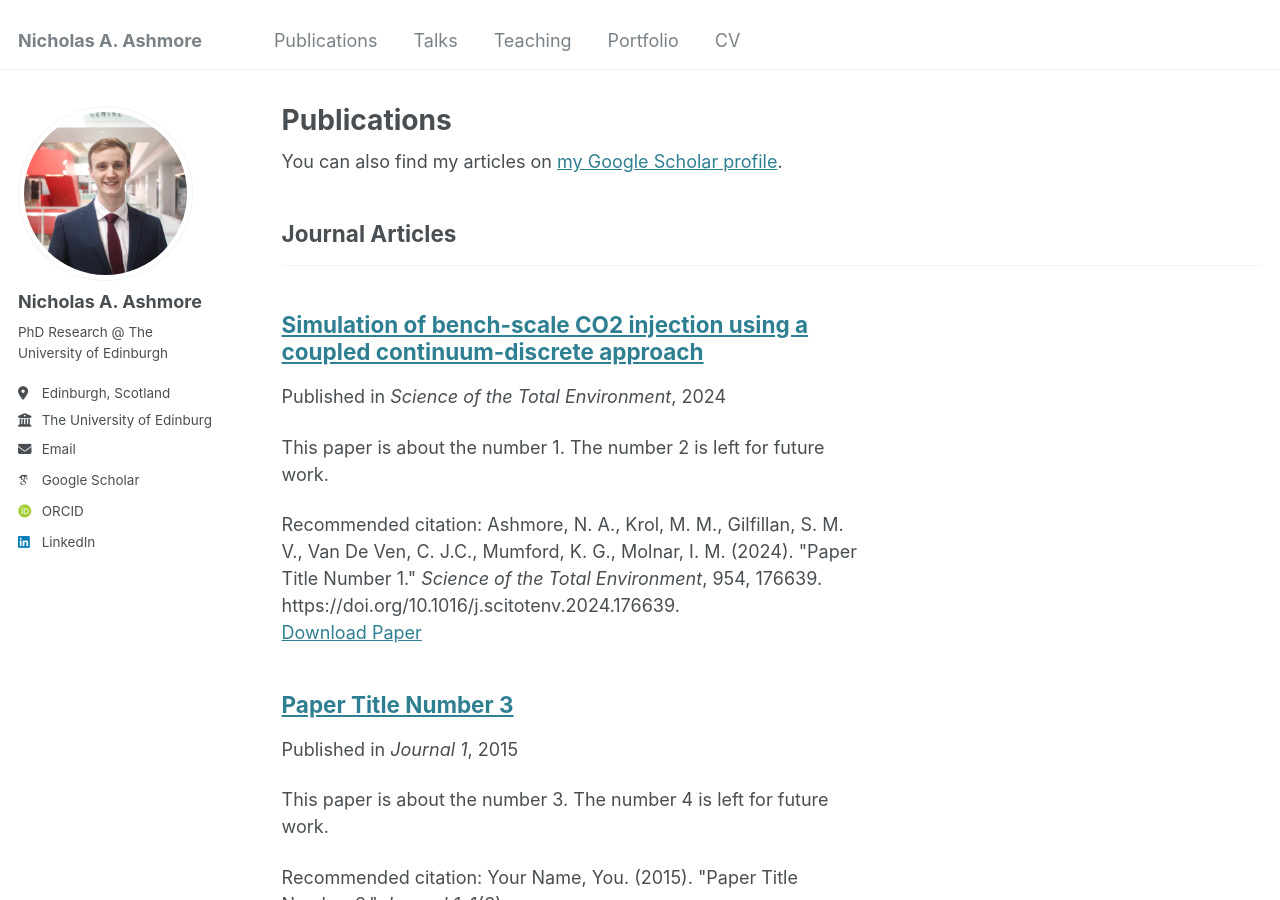
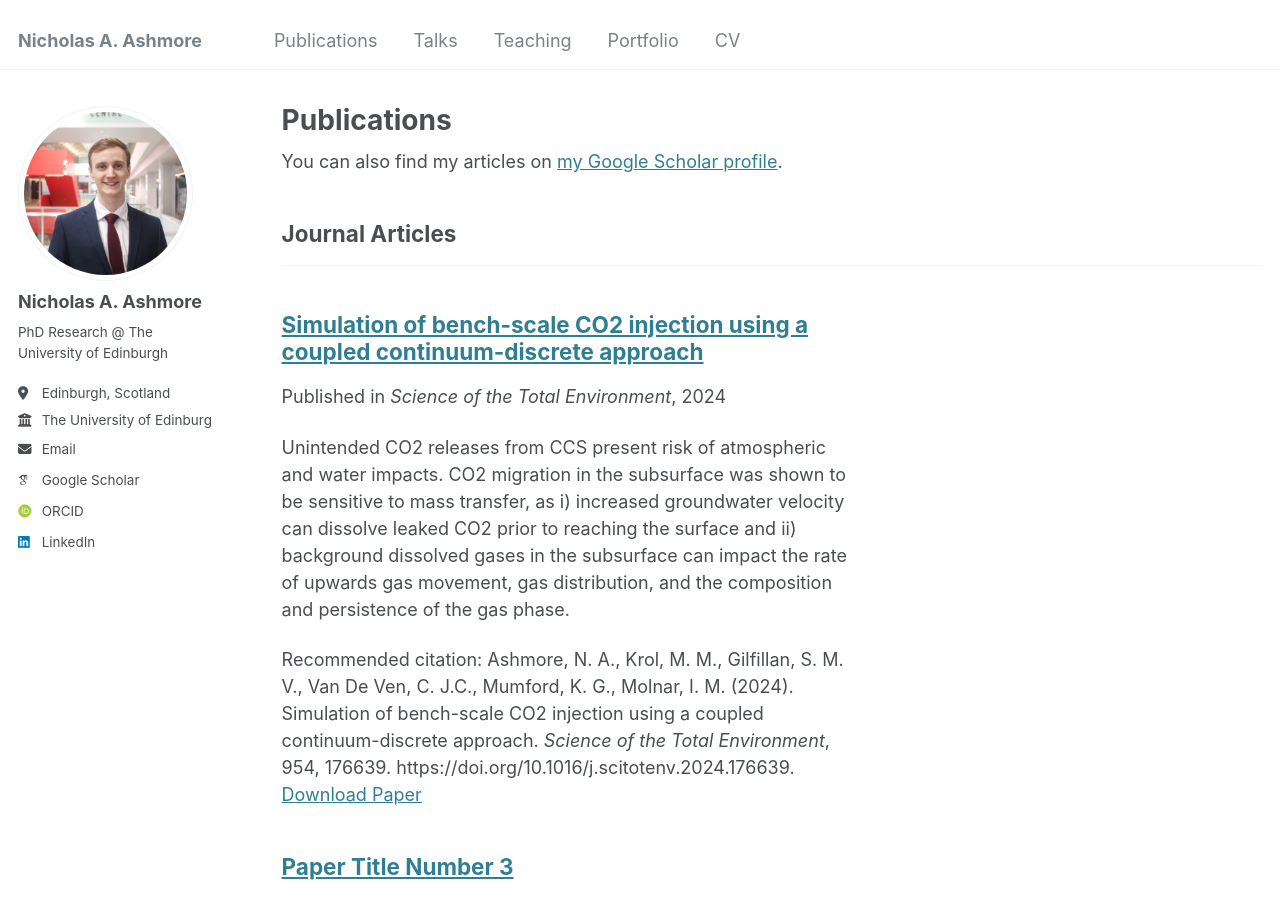
Before and after one commit to nashmore-edi/nashmore-edi.github.io, a Jekyll site: the page built from _pages/publications.html, in a window 1280 px wide and 900 px high. Built offline with Jekyll 4.4.1, drawn with Linux system fonts in a browser that asks for light colours; some web fonts are replaced.

Commit message:
Update 2024-Simulation-of-bench-scale-CO2-injection.md

```diff
--- a/_publications/2024-Simulation-of-bench-scale-CO2-injection.md
+++ b/_publications/2024-Simulation-of-bench-scale-CO2-injection.md
@@ -3,11 +3,11 @@ title: "Simulation of bench-scale CO2 injection using a coupled continuum-discre
 collection: publications
 category: manuscripts
 permalink: /publication/2024-Simulation-of-bench-scale-CO2-injection
-excerpt: 'This paper is about the number 1. The number 2 is left for future work.'
+excerpt: 'Unintended CO2 releases from CCS present risk of atmospheric and water impacts. CO2 migration in the subsurface was shown to be sensitive to mass transfer, as i) increased groundwater velocity can dissolve leaked CO2 prior to reaching the surface and ii) background dissolved gases in the subsurface can impact the rate of upwards gas movement, gas distribution, and the composition and persistence of the gas phase.'
 date: 2024-12-01
 venue: 'Science of the Total Environment'
 paperurl: 'https://www.sciencedirect.com/science/article/pii/S0048969724067950'
-citation: 'Ashmore, N. A., Krol, M. M., Gilfillan, S. M. V., Van De Ven, C. J.C., Mumford, K. G., Molnar, I. M. (2024). &quot;Paper Title Number 1.&quot; <i>Science of the Total Environment</i>, 954, 176639. https://doi.org/10.1016/j.scitotenv.2024.176639.'
+citation: 'Ashmore, N. A., Krol, M. M., Gilfillan, S. M. V., Van De Ven, C. J.C., Mumford, K. G., Molnar, I. M. (2024). Simulation of bench-scale CO2 injection using a coupled continuum-discrete approach. <i>Science of the Total Environment</i>, 954, 176639. https://doi.org/10.1016/j.scitotenv.2024.176639.'
 ---
 
 Unintended releases of CO2 from carbon capture and storage operations presents the risk of atmospheric emissions and groundwater or surface water quality impacts. Given the potential impacts, it is valuable to have tools capable of predicting groundwater concentrations and likely pathways of CO2 migration in the subsurface. Traditional multiphase flow models struggle to simulate the discontinuous flow expected at leakage sites. This work applied a coupled continuum-discrete model, ET-MIP, to simulate a bench-scale injection of CO2. Results demonstrate the capability of ET-MIP to accurately capture gas fingering behaviour, and the complexity of multicomponent mass transfer observed in the experiment. Simulations were computationally efficient, allowing for the use of multiple displacement pressure realizations. CO2 migration in the subsurface was shown to be sensitive to mass transfer, as i) increased groundwater velocity can dissolve leaked CO2 prior to reaching the surface and ii) background dissolved gases in the subsurface can impact the rate of upwards gas movement, gas distribution, and the composition and persistence of the gas phase. The sensitivity to mass transfer suggests it may be preferable to monitor for low-solubility gases in the source mixture rather than CO2. These findings are applicable to other gases in the subsurface, such as hydrogen or methane migrating from geoenergy wells.
```
